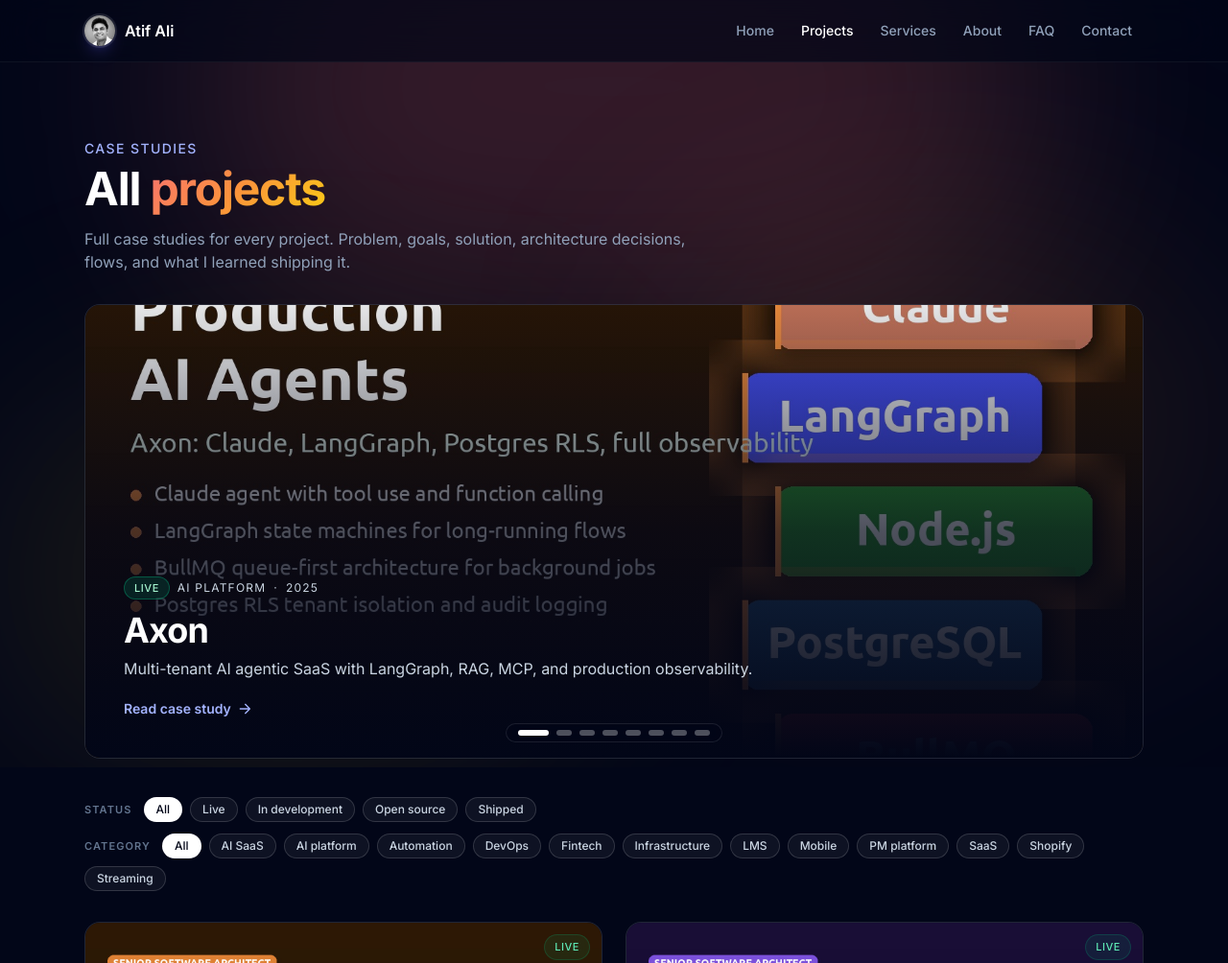
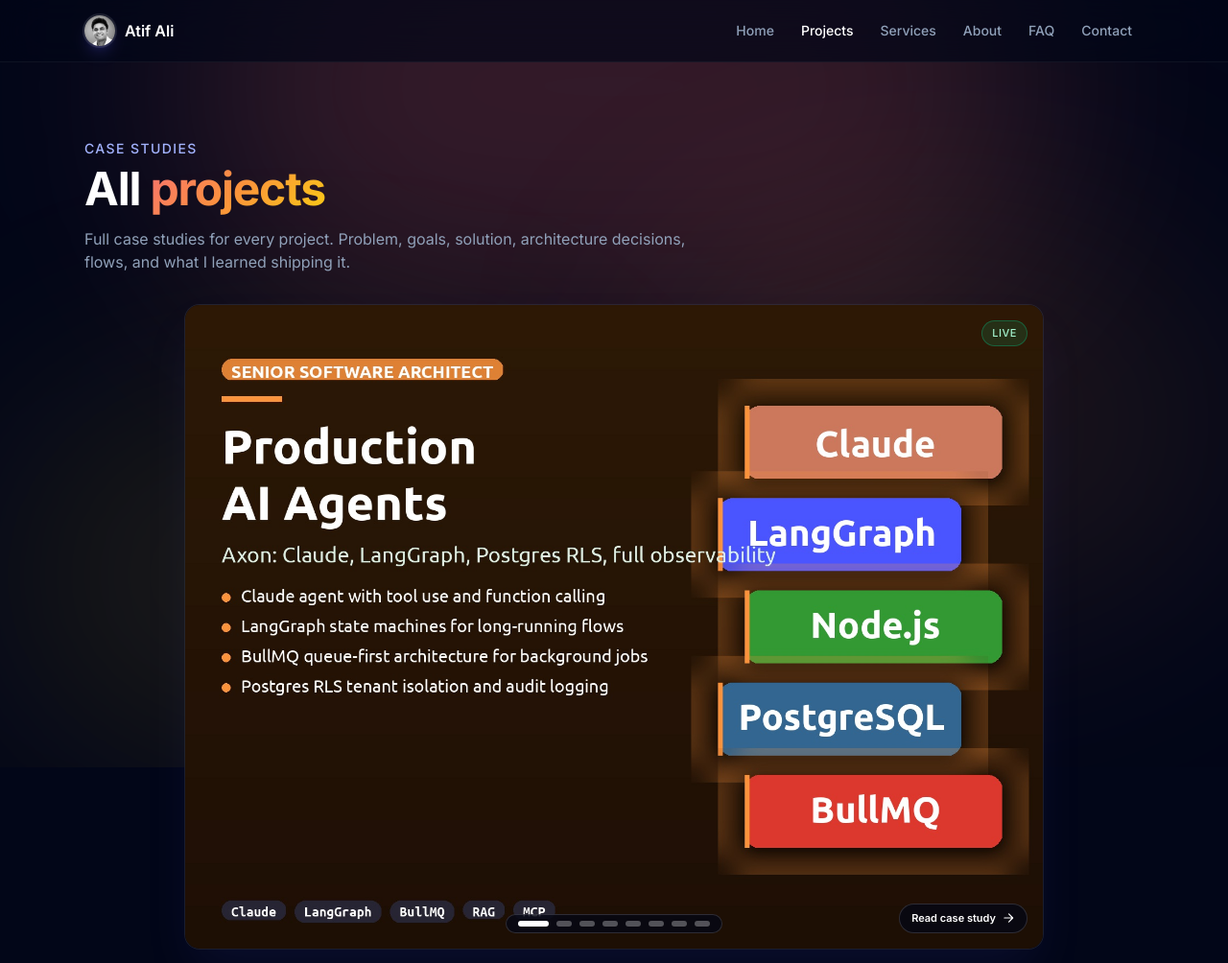
Before and after one commit to atifali-pm/portfolio, an Astro site: page /projects in a window 1280 px wide. Shown: the top 1004 px of the page at 96% size. Built offline with nearby package versions, Linux system fonts and the light colour scheme; Astro itself is replaced by a stand-in of ours.

Commit message:
Match rotator aspect ratio (4:3) to source banners; drop redundant text overlay
The 1600x1200 Contra-style covers are edge-to-edge marketing units (title, tagline, stack tiles, footer pills). Rendering at 21:9 cropped 30% top+bottom and sliced through visible elements; the duplicated name+tagline overlay also competed with the cover content.

Now: aspect-[4/3] container at max-w-4xl, image displays uncropped, only floating status pill (top-right) and Read case study chip (bottom-right) overlay the cover.

```diff
--- a/src/components/ProjectsRotator.astro
+++ b/src/components/ProjectsRotator.astro
@@ -17,13 +17,13 @@
 ---
 
 <div
-  class="relative overflow-hidden rounded-2xl border border-white/10 bg-slate-900/40 backdrop-blur-sm"
+  class="relative mx-auto max-w-4xl overflow-hidden rounded-2xl border border-white/10 bg-slate-950/40 shadow-2xl shadow-indigo-500/10 backdrop-blur-sm"
   data-rotator
   data-interval={intervalMs}
   aria-roledescription="carousel"
   aria-label="Featured projects"
 >
-  <div class="relative aspect-[16/9] md:aspect-[21/9]" data-rotator-track>
+  <div class="relative aspect-[4/3]" data-rotator-track>
     {
       projects.map((p, i) => (
         <a
@@ -31,7 +31,7 @@
           data-rotator-slide
           data-index={i}
           class:list={[
-            "absolute inset-0 block transition-opacity duration-700 ease-out",
+            "group absolute inset-0 block transition-opacity duration-700 ease-out",
             i === 0 ? "opacity-100" : "opacity-0 pointer-events-none",
           ]}
           aria-hidden={i === 0 ? "false" : "true"}
@@ -42,36 +42,24 @@
           {p.banner && (
             <img
               src={p.banner}
-              alt={`${p.name} banner`}
+              alt={`${p.name} cover`}
               loading={i === 0 ? "eager" : "lazy"}
+              decoding="async"
               class="absolute inset-0 h-full w-full object-cover"
             />
           )}
-          <div class="absolute inset-0 bg-gradient-to-t from-slate-950 via-slate-950/70 to-slate-950/10" />
-          <div class="absolute inset-x-0 bottom-0 p-6 md:p-10">
-            <div class="flex flex-wrap items-center gap-2 text-xs uppercase tracking-widest text-slate-300">
           <span
             class:list={[
-                  "rounded-full border px-2.5 py-1 text-[11px] font-medium tracking-wider backdrop-blur-md",
+              "absolute right-4 top-4 rounded-full border px-2.5 py-1 text-[11px] font-medium uppercase tracking-wider backdrop-blur-md",
               statusColors[p.status],
             ]}
           >
             {p.status}
           </span>
-              <span>{p.category}</span>
-              <span>·</span>
-              <span>{p.year}</span>
-            </div>
-            <h3 class="mt-3 text-2xl font-bold tracking-tight text-white md:text-4xl">
-              {p.name}
-            </h3>
-            <p class="mt-2 max-w-2xl text-sm text-slate-300 md:text-base">
-              {p.tagline}
-            </p>
-            <span class="mt-5 inline-flex items-center gap-1.5 text-sm font-semibold text-indigo-300 group-hover:text-indigo-200">
+          <span class="absolute right-4 bottom-4 inline-flex items-center gap-1.5 rounded-full border border-white/15 bg-slate-950/70 px-3 py-1.5 text-[11px] font-semibold text-white backdrop-blur-md transition-all group-hover:bg-slate-950/90">
             Read case study
             <svg
-                class="h-4 w-4"
+              class="h-3.5 w-3.5 transition-transform group-hover:translate-x-0.5"
               viewBox="0 0 24 24"
               fill="none"
               stroke="currentColor"
@@ -82,7 +70,6 @@
               <path d="M5 12h14M13 5l7 7-7 7" />
             </svg>
           </span>
-          </div>
         </a>
       ))
     }
@@ -92,7 +79,7 @@
     type="button"
     data-rotator-prev
     aria-label="Previous project"
-    class="absolute left-3 top-1/2 z-10 -translate-y-1/2 rounded-full border border-white/15 bg-slate-950/60 p-2 text-white opacity-0 backdrop-blur transition-opacity hover:bg-slate-950/80 focus:opacity-100 group-hover:opacity-100 md:left-4 [[data-rotator]:hover_&]:opacity-100"
+    class="absolute left-3 top-1/2 z-10 -translate-y-1/2 rounded-full border border-white/15 bg-slate-950/70 p-2 text-white opacity-0 backdrop-blur transition-opacity hover:bg-slate-950/90 focus:opacity-100 md:left-4 [[data-rotator]:hover_&]:opacity-100"
   >
     <svg
       class="h-5 w-5"
@@ -111,7 +98,7 @@
     type="button"
     data-rotator-next
     aria-label="Next project"
-    class="absolute right-3 top-1/2 z-10 -translate-y-1/2 rounded-full border border-white/15 bg-slate-950/60 p-2 text-white opacity-0 backdrop-blur transition-opacity hover:bg-slate-950/80 focus:opacity-100 md:right-4 [[data-rotator]:hover_&]:opacity-100"
+    class="absolute right-3 top-1/2 z-10 -translate-y-1/2 rounded-full border border-white/15 bg-slate-950/70 p-2 text-white opacity-0 backdrop-blur transition-opacity hover:bg-slate-950/90 focus:opacity-100 md:right-4 [[data-rotator]:hover_&]:opacity-100"
   >
     <svg
       class="h-5 w-5"
@@ -130,7 +117,7 @@
     class="pointer-events-none absolute inset-x-0 bottom-3 z-10 flex justify-center md:bottom-4"
     data-rotator-dots
   >
-    <div class="pointer-events-auto flex items-center gap-2 rounded-full border border-white/10 bg-slate-950/60 px-3 py-1.5 backdrop-blur">
+    <div class="pointer-events-auto flex items-center gap-2 rounded-full border border-white/15 bg-slate-950/70 px-3 py-1.5 backdrop-blur-md">
       {
         projects.map((p, i) => (
           <button
```
Lines whose indentation alone changed are shown as unchanged.
